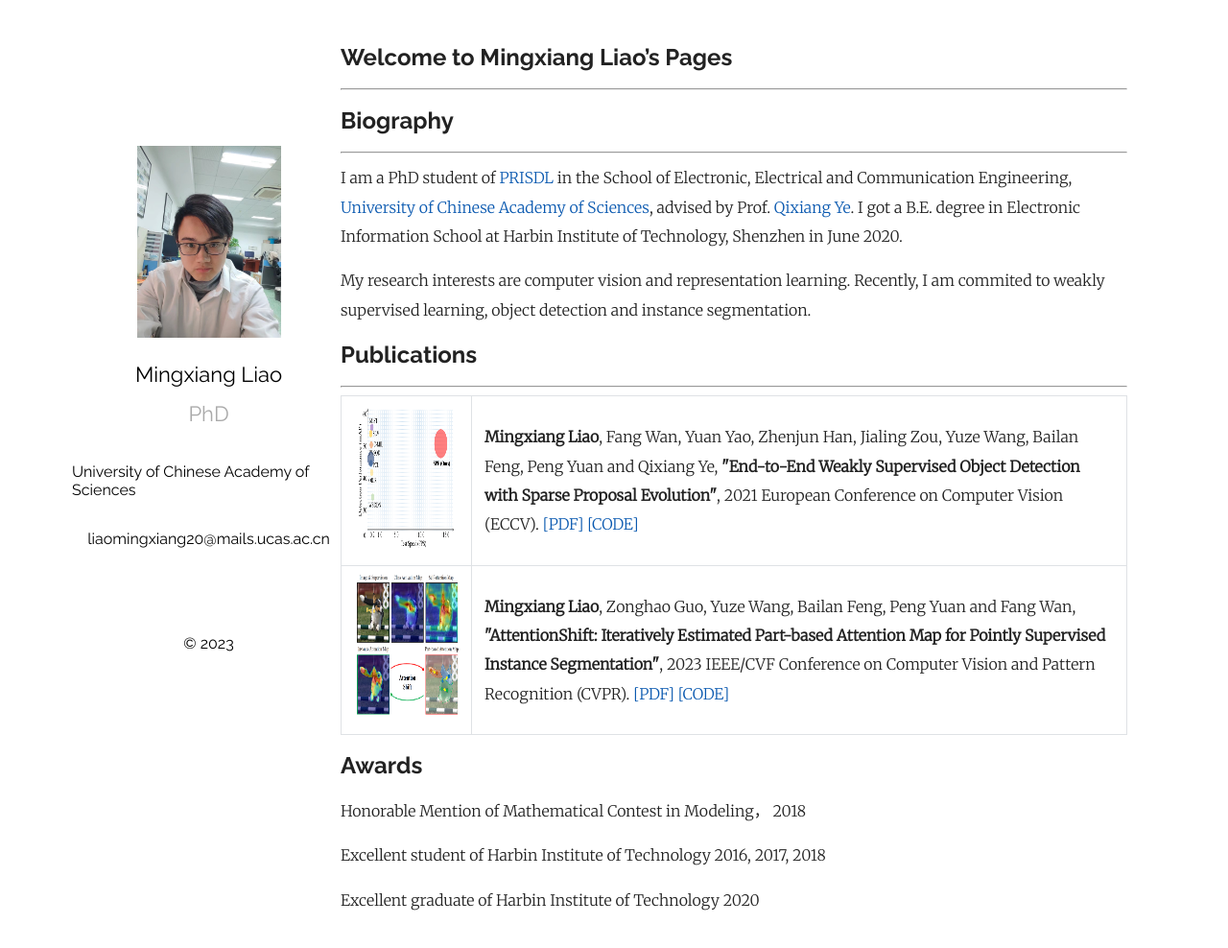
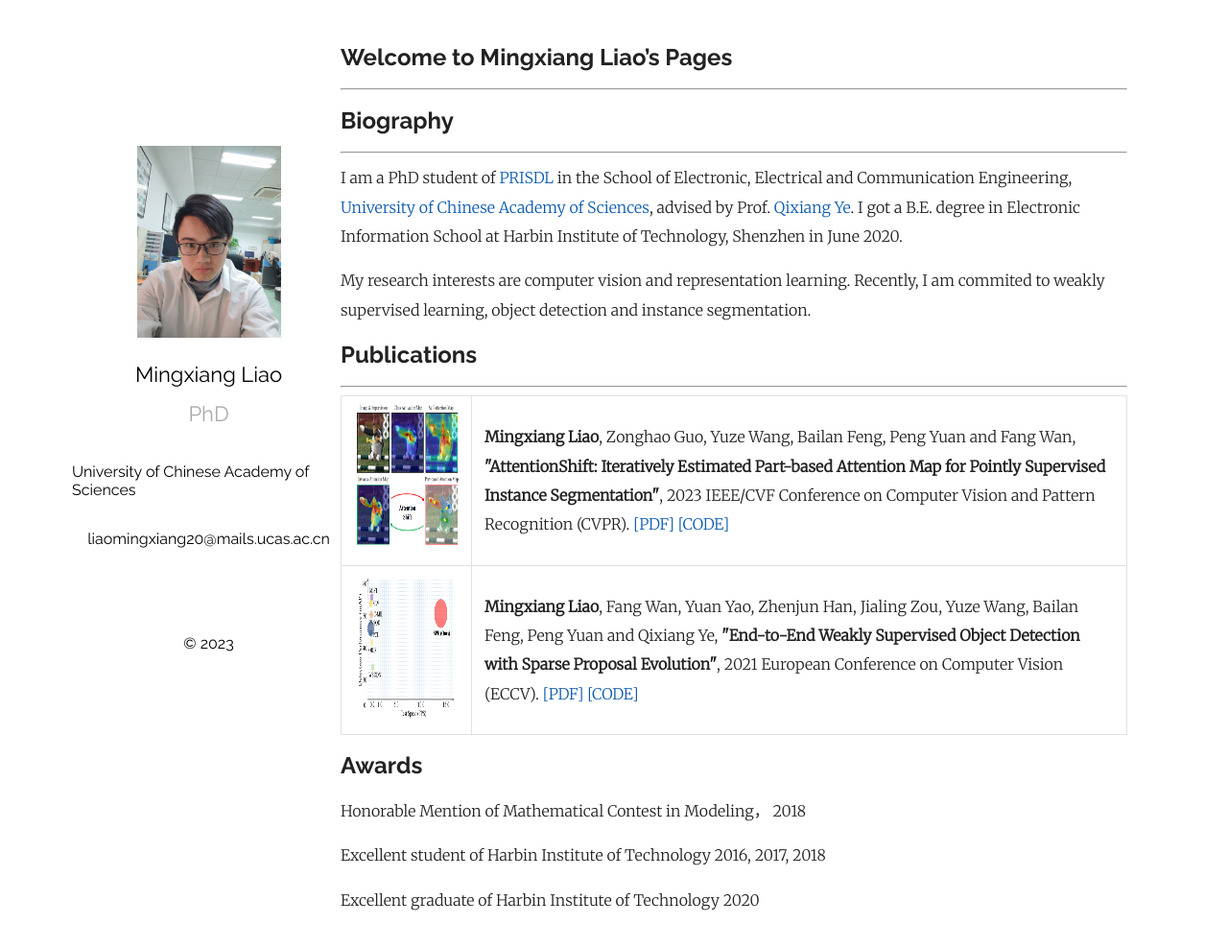
Before and after one commit to MingXiangL/MingxiangL.github.io, a Jekyll site: the page built from index.md, in a window 1280 px wide and 998 px high. Shown: the top 988 px of the window at 96% size. Built offline with Jekyll 4.4.1, drawn with Linux system fonts in a browser that asks for light colours; some web fonts are replaced; our own code applies the rules of GitHub Pages for plain Markdown files; a script that is not in the unit is left out; comment, search, counter and statistics services are not loaded.

Commit message:
Update index.md

```diff
--- a/index.md
+++ b/index.md
@@ -11,6 +11,13 @@ My research interests are computer vision and representation learning. Recently,
 ---
 <table border="1">
 
+ <tr>
+<td><img src="/AttnShift.png"  height="150" width="415"></td>
+<td><b>Mingxiang Liao</b>, Zonghao Guo, Yuze Wang, Bailan Feng, Peng Yuan and Fang Wan,
+<b>"AttentionShift: Iteratively Estimated Part-based Attention Map for Pointly Supervised Instance Segmentation"</b>, 2023 IEEE/CVF Conference on Computer Vision and Pattern Recognition (CVPR). <a>[PDF]</a> <a>[CODE]</a>
+</td>
+</tr>
+
 <tr>
 <td><img src="/SPE.png"  height="150" width="415"></td>
 <td><b>Mingxiang Liao</b>, Fang Wan, Yuan Yao, Zhenjun Han, Jialing Zou, Yuze Wang, Bailan Feng,  Peng Yuan and Qixiang Ye,
@@ -18,12 +25,6 @@ My research interests are computer vision and representation learning. Recently,
 </td>
 </tr>
 
-<tr>
-<td><img src="/AttnShift.png"  height="150" width="415"></td>
-<td><b>Mingxiang Liao</b>, Zonghao Guo, Yuze Wang, Bailan Feng, Peng Yuan and Fang Wan,
-<b>"AttentionShift: Iteratively Estimated Part-based Attention Map for Pointly Supervised Instance Segmentation"</b>, 2023 IEEE/CVF Conference on Computer Vision and Pattern Recognition (CVPR). <a>[PDF]</a> <a>[CODE]</a>
-</td>
-</tr>
 
 
 
```
